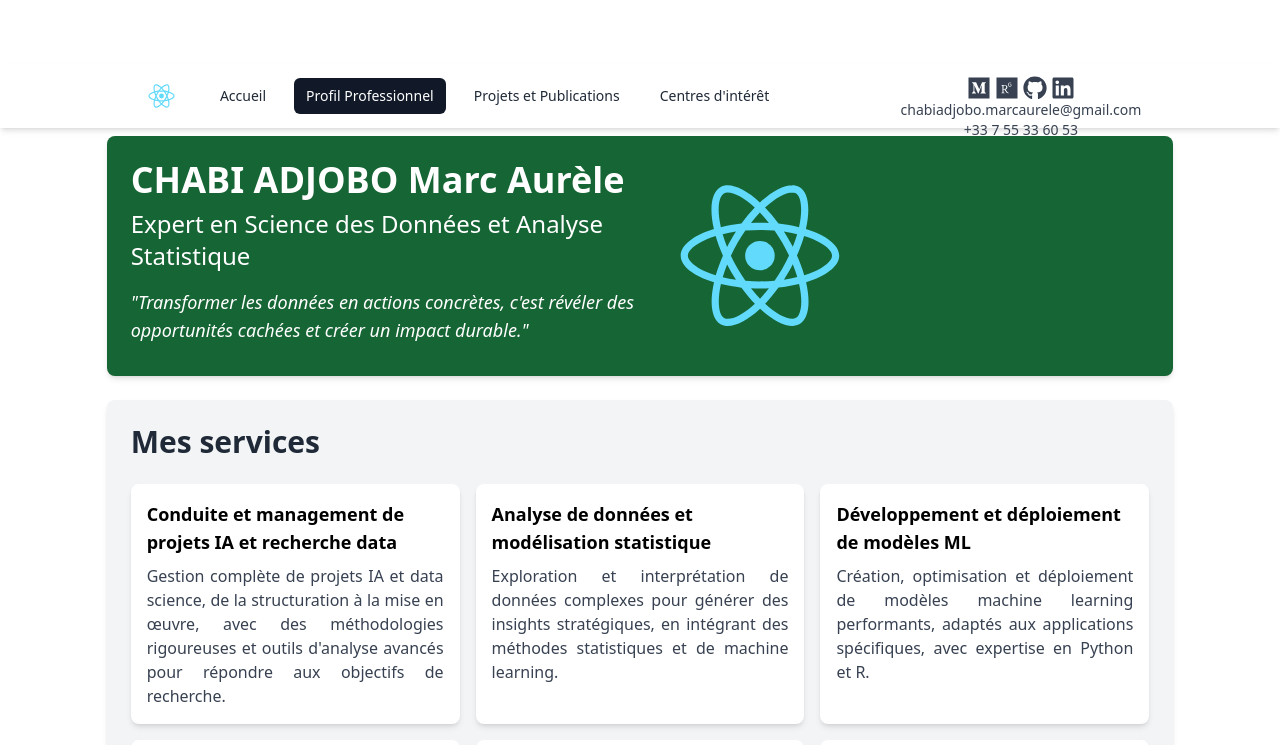
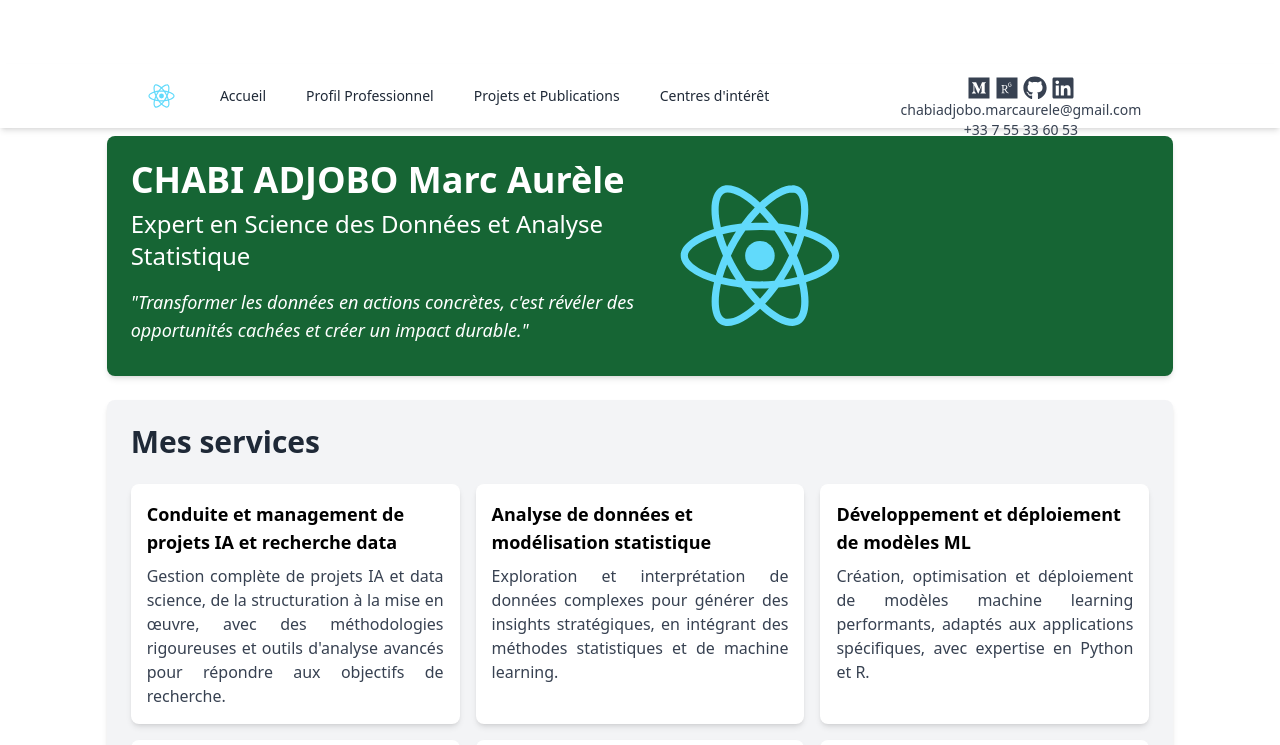
Before and after one commit to chabiadjobo/portfolio, a React (Create React App) app: page / in a window 1280 px wide. Shown: the top 745 px of the page. Built offline with nearby package versions, Linux system fonts and the light colour scheme.

Commit message:
Edit Link attribut href -> to

```diff
--- a/src/components/Header/Nav/Nav.jsx
+++ b/src/components/Header/Nav/Nav.jsx
@@ -2,7 +2,7 @@ import { Link } from "react-router-dom"
 
 const navigation = [
   { name: 'Accueil', title: 'Accueil', href: '/', current: false },
-  { name: 'Profil Professionnel', title: 'Profil Professionnel', href: '/profil', current: true },
+  { name: 'Profil Professionnel', title: 'Profil Professionnel', href: '/profil', current: false },
   { name: 'Projets et Publications', title: 'Projets et Publications', href: '/projetspublications', current: false },
   // { name: 'Publications', title: 'Publications', href: '#mm', current: false },
   { name: "Centres d'intérêt", title: "Centres d'intérêt", href: '/centredinterets', current: false },
@@ -20,8 +20,8 @@ export default function Nav() {
           <Link
             key={item.name}
             title={item.title}
-            href={item.href}
-            aria-current={item.current ? 'page' : undefined}
+            to={item.href}
+            // aria-current={item.current ? 'page' : undefined}
             className={classNames(
               item.current ? 'bg-gray-900 text-white' : 'text-gray-800 hover:bg-gray-700 hover:text-white',
               'rounded-md px-3 py-2 text-sm font-medium',
```
